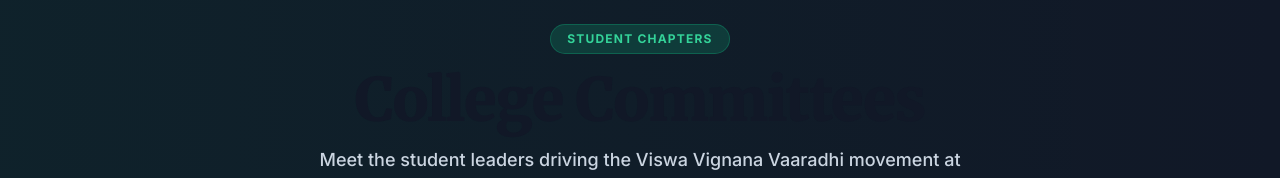
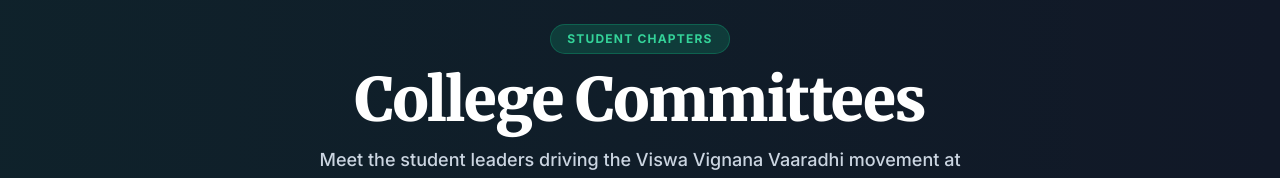
Before and after one commit to viswavignanavaaradi/vvv, a React (Vite) app in the folder client/: page /committees in a window 1280 px wide. Shown: the part 136-314 px from the top of the page. Built offline with nearby package versions, Linux system fonts and the light colour scheme; no server answers.

Commit message:
feat: add CollegeCommittees page with dynamic committee member view and tab navigation

```diff
--- a/client/src/pages/CollegeCommittees.jsx
+++ b/client/src/pages/CollegeCommittees.jsx
@@ -76,7 +76,7 @@
                     <span className="bg-emerald-500/20 text-emerald-400 border border-emerald-500/30 px-4 py-1.5 rounded-full text-xs font-black uppercase tracking-widest inline-block mb-4">
                         Student Chapters
                     </span>
-                    <h1 className="text-4xl md:text-6xl font-black font-merriweather tracking-tight mb-4 leading-tight">
+                    <h1 className="text-4xl md:text-6xl font-black font-merriweather tracking-tight mb-4 leading-tight text-white">
                         College Committees
                     </h1>
                     <p className="text-slate-300 max-w-2xl mx-auto text-base md:text-lg font-medium">
```
